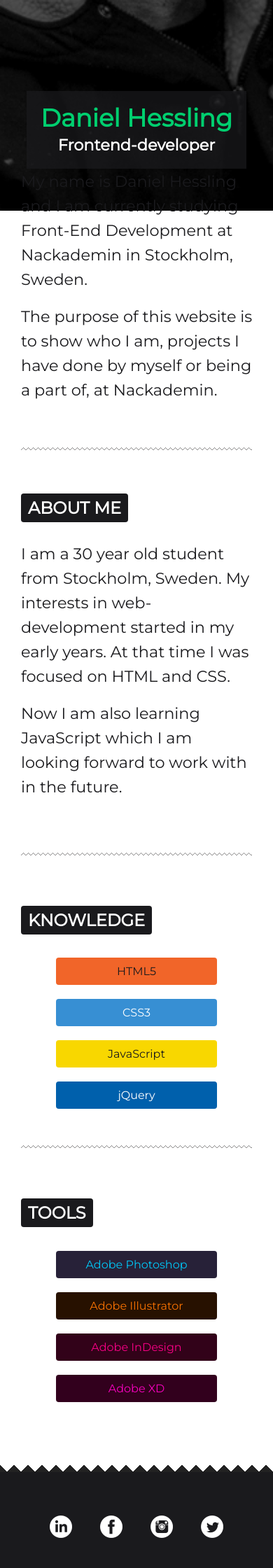
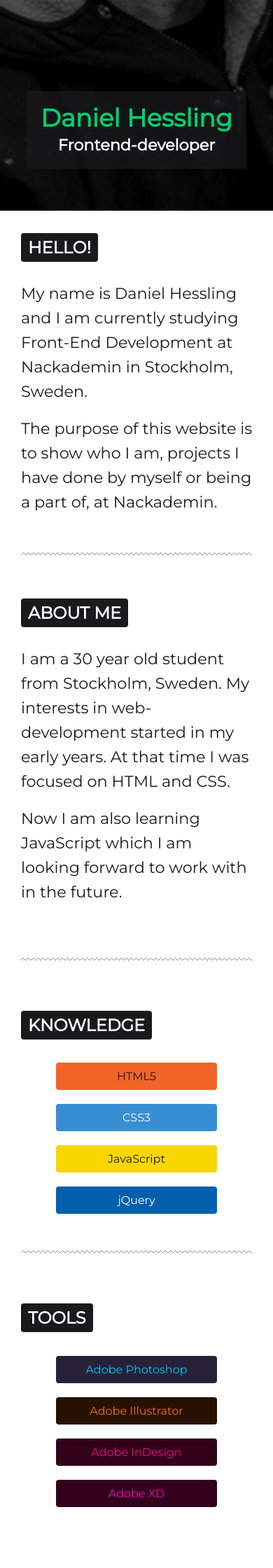
Before and after one commit to dannehess/jekyllportfolio, a Jekyll site: the page built from index.md, in a window 390 px wide. Shown: the part 599-2839 px from the top of the page at 70% size. Built offline with Jekyll 4.4.1, drawn with Linux system fonts in a browser that asks for light colours; nearby versions of some CDN libraries.

Commit message:
small cssfix

```diff
--- a/_sass/index.scss
+++ b/_sass/index.scss
@@ -71,8 +71,8 @@
 
 @media(max-width: 700px){
     .welcome-section{
-        padding: 40px 0;
-        padding-bottom: 10px;
+        padding: 0px 0;
+
     .welcome-pic{
         display: none;
         }
--- a/_sass/mainmobileheader.scss
+++ b/_sass/mainmobileheader.scss
@@ -80,6 +80,7 @@ line-height: 0;
   }
 
   @media(max-width: 800px){
+
     header{
     .logo, .logotype{
       left: 30px;
@@ -106,7 +107,7 @@ line-height: 0;
 }
 
 .top-spacer{
-  height: 630px;
+  height: calc(100vh - 70px);
   display: block;
 }
 
```
